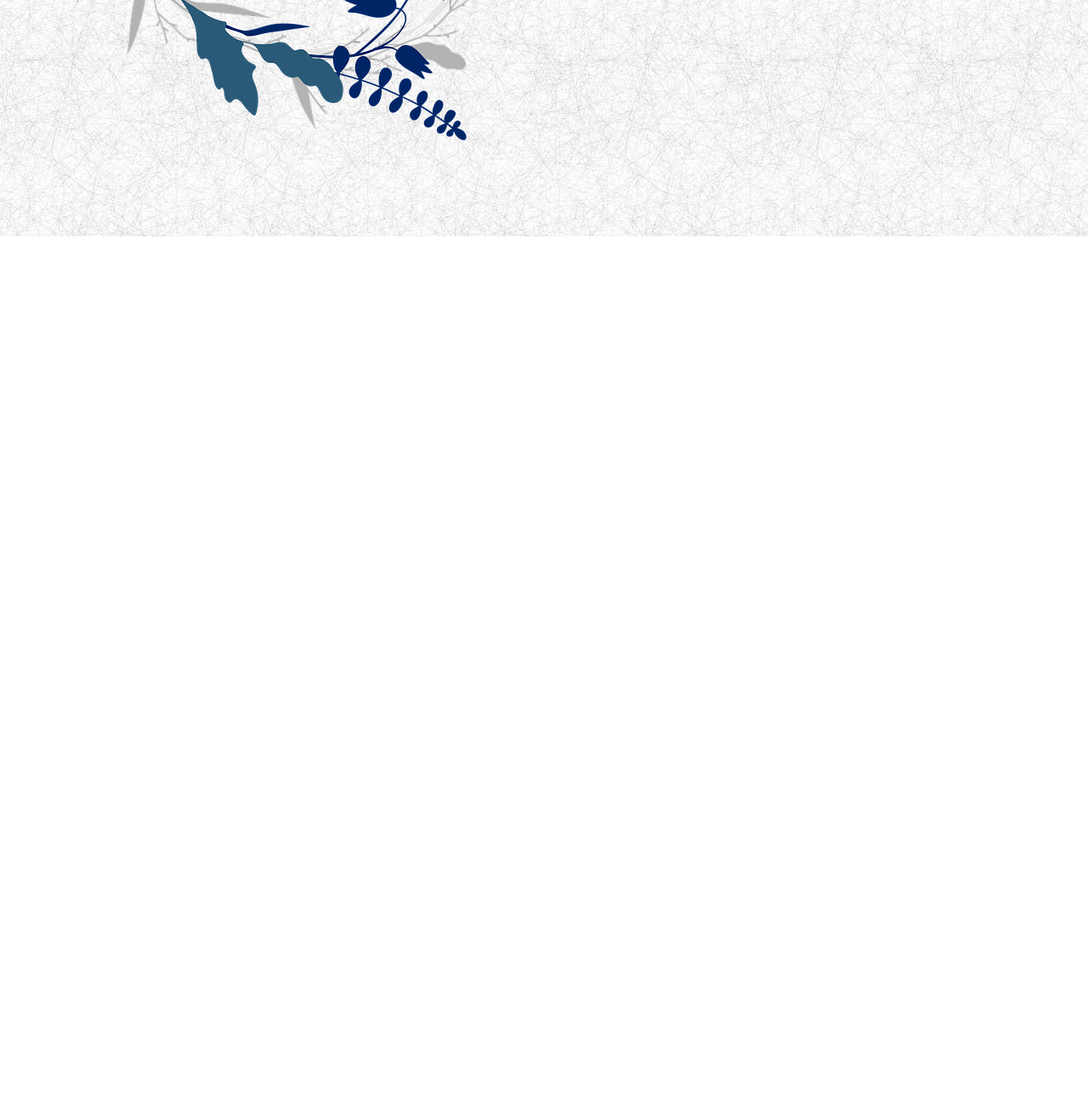
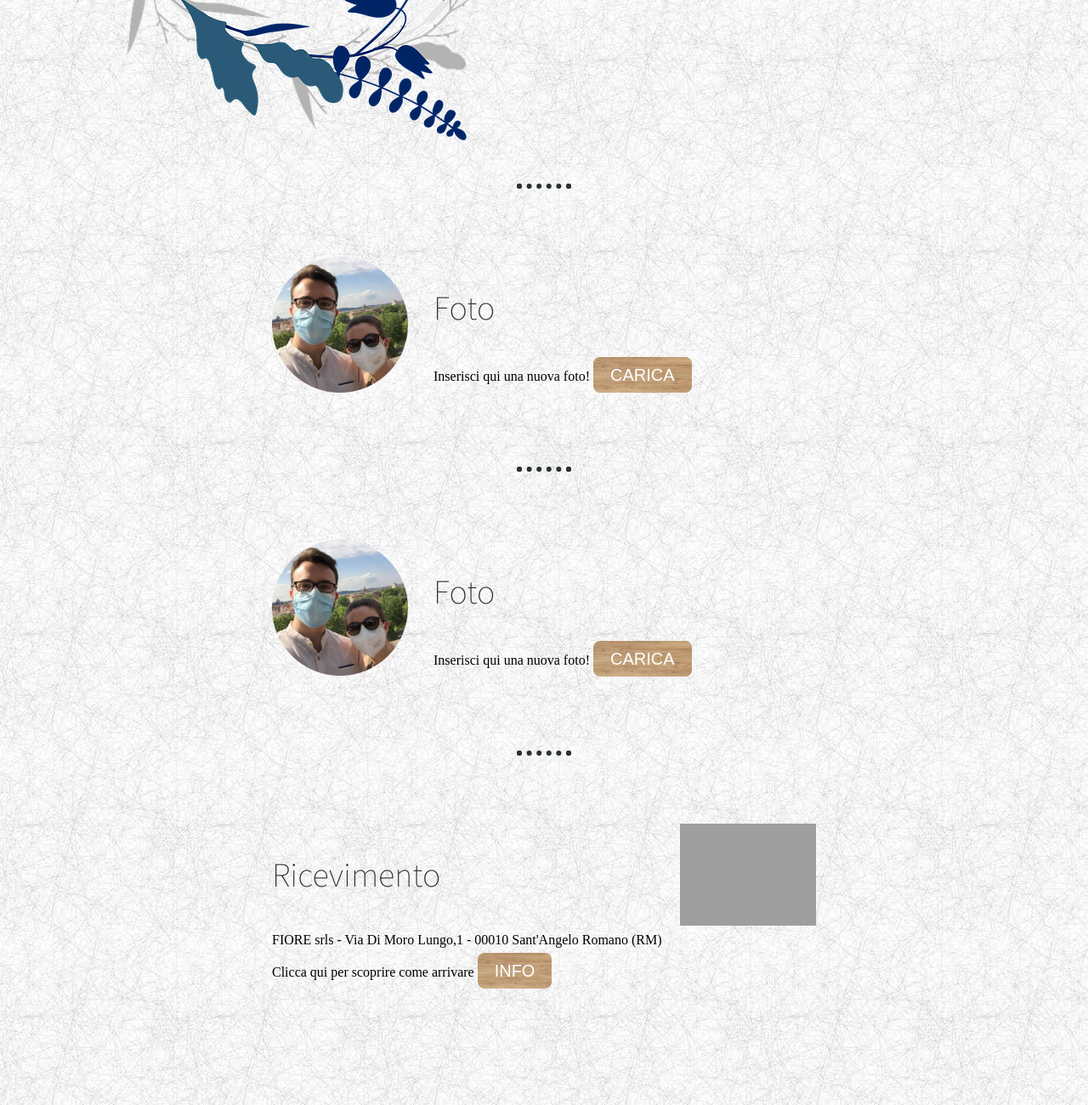
Before and after one commit to censorifrancesco/francescoaskedandsarasaidyes, a plain HTML site: page index.html in a window 1280 px wide. Shown: the part 522-1822 px from the top of the page at 85% size. Before the commit the page ends 800 px from the top, so only its background shows below. Drawn offline with Linux system fonts and the light colour scheme; grey boxes are pictures that could not be loaded.

Commit message:
Add files via upload

```diff
--- a/index.html
+++ b/index.html
@@ -11,7 +11,7 @@
     <div class="top_div">
       <img class="homepage_img" src="images/flowers.png">
       <div class="titletext">
-        <a class="btn" href="yourpage.html">
+        <a class="btn" href="#caricafoto">
           VAI AL SITO
         </a>
       </div>
@@ -27,5 +27,47 @@
         </div>
       </div>
     </div>
+
+    <hr margin="100px auto">
+
+    <div class="middle_div">
+      <div class="rows">
+        <div class="row" id="caricafoto">
+          <img class="quarantena-img" src="images\quarantena.png">
+          <h2>Foto</h2>
+          <p>Inserisci qui una nuova foto!
+            <a class="btn" href="#">
+              CARICA
+            </a>
+          </p>
+        </div>
+        <hr>
+        <div class="row">
+          <img class="quarantena-img" src="images\quarantena.png">
+          <h2>Foto</h2>
+          <p>Inserisci qui una nuova foto!
+            <a class="btn" href="#">
+              CARICA
+            </a>
+          </p>
+        </div>
+        <hr>
+        <div class="row">
+          <img class="villafiore-img" src="images\villafiore.png">
+          <h2>Ricevimento</h2>
+          <p>FIORE srls - Via Di Moro Lungo,1 - 00010 Sant'Angelo Romano (RM)</p>
+          <p>Clicca qui per scoprire come arrivare
+            <a class="btn" href="https://www.google.it/maps/place/Villa+Fiore+Ricevimenti/@42.0379175,12.7004843,17z/data=!3m1!4b1!4m5!3m4!1s0x132f70d78fefad45:0x92a561f856a8e3e8!8m2!3d42.0379175!4d12.702673">
+              INFO
+            </a>
+          </p>
+        </div>
+      </div>
+    </div>
+
+    <div class="bottom_div">
+
+    </div>
+
   </body>
 </html>
```
